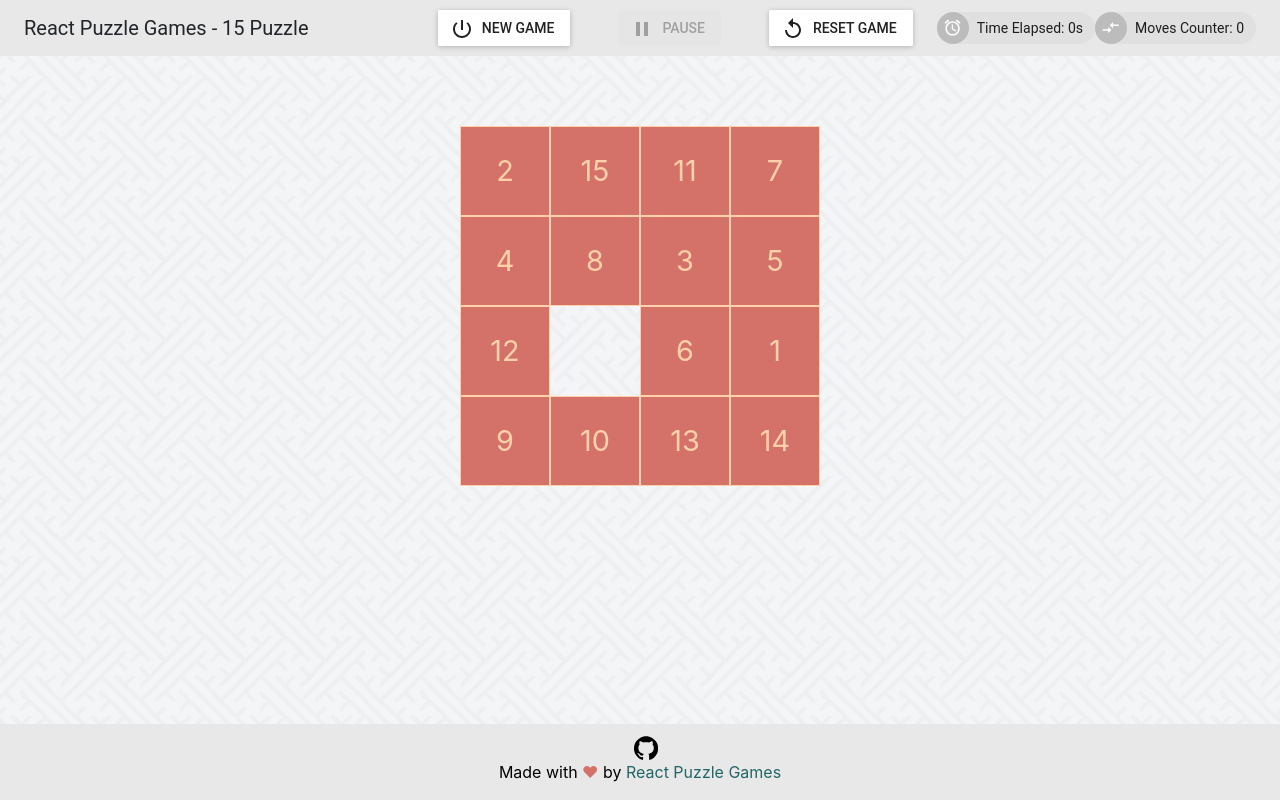
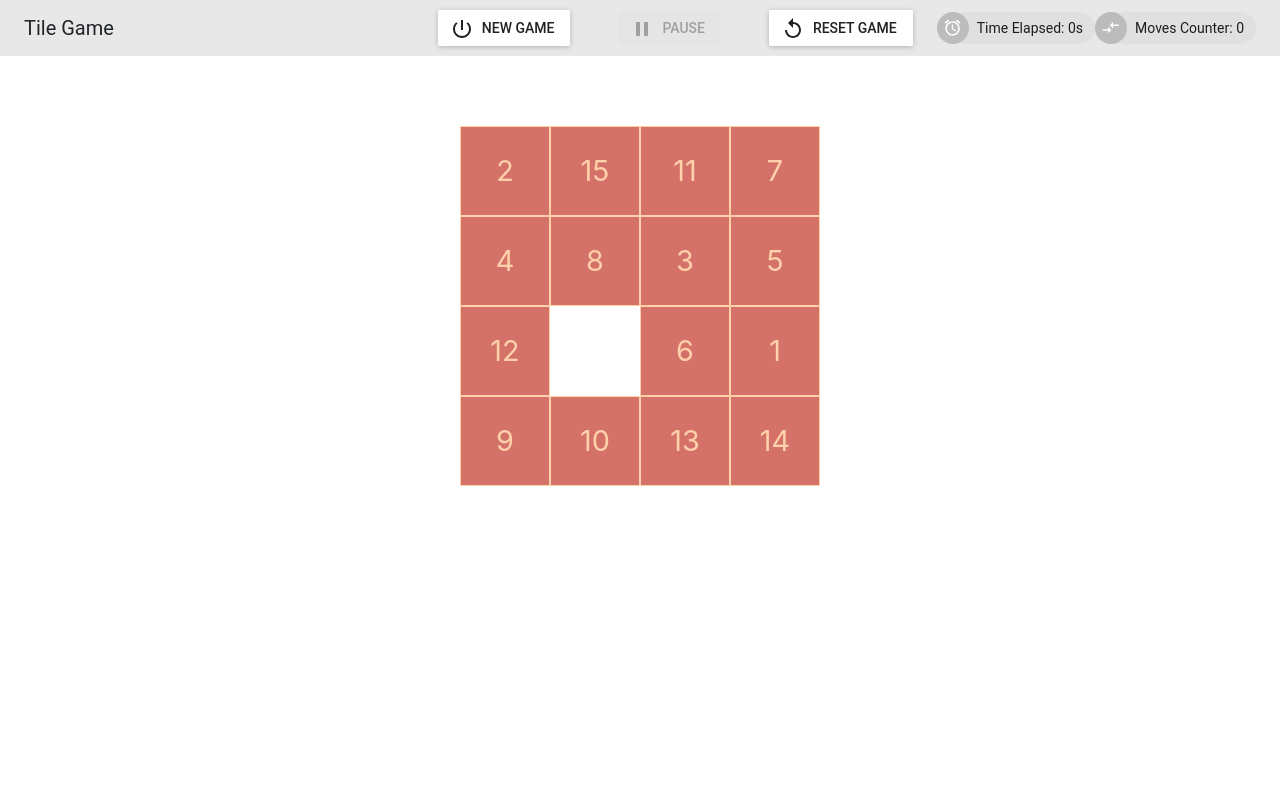
Before and after one commit to hari-44456/-gamification-for-intellectually-disabled, a React (Create React App) app in the folder frontend/: page /G1 in a window 1280 px wide. Built offline with nearby package versions, Linux system fonts and the light colour scheme.

Commit message:
Removes the unwanted background and deletes unwanted files from Game 1

```diff
--- a/frontend/src/G1/src/components/App.js
+++ b/frontend/src/G1/src/components/App.js
@@ -1,7 +1,6 @@
 import React, { Component } from 'react';
 import levelFactory from './../lib/levels-factory';
 import Game from './Game';
-import Footer from './Footer';
 import PropTypes from 'prop-types';
 import styled from 'styled-components';
 
@@ -48,7 +47,6 @@ class App extends Component {
           onNewClick={this.onNewClick}
           original={this.state.original.tileSet}
         />
-        <Footer />
       </div>
     );
   }
--- a/frontend/src/G1/src/components/Footer.js
+++ /dev/null
@@ -1,47 +0,0 @@
-import React from 'react';
-import styled from 'styled-components';
-import GitHubIcon from './GitHubIcon';
-
-const FooterContent = styled.div`
-  flex:none;
-  background-color: rgb(232, 232, 232);
-  color: rgb(0, 0, 0);
-  padding-top: 10px;
-  text-align: center;
-
-  & .footerheart {
-    color: #D4726A;
-  }
-
-  & .footerlink {
-    text-decoration: none;
-    color: #226666;
-  }
-`;
-
-const Footer = () => (
-  <FooterContent>
-    <a
-      href="https://github.com/react-puzzle-games/15-puzzle/"
-      target="_blank"
-      rel="noopener noreferrer"
-    >
-      <GitHubIcon className="menuIcon" />
-    </a>
-    <p>
-      Made with{' '}
-      <span className="footerheart">♥</span>
-      {' '}by{' '}
-      <a
-        className="footerlink"
-        href="https://github.com/react-puzzle-games"
-        rel="noopener noreferrer"
-        target="_blank"
-      >
-        {' '}React Puzzle Games
-      </a>
-    </p>
-  </FooterContent>
-);
-
-export default Footer;
--- a/frontend/src/G1/src/components/Menu.js
+++ b/frontend/src/G1/src/components/Menu.js
@@ -62,7 +62,7 @@ class Menu extends Component {
       <StyledToolbar className="toolbar">
         <ToolbarTitle
           className="toolbarTitle"
-          text="React Puzzle Games - 15 Puzzle"
+          text="Tile Game"
         />
         <ToolbarGroup>
           <RaisedButton
--- a/frontend/src/G1/src/index.js
+++ b/frontend/src/G1/src/index.js
@@ -1,6 +1,5 @@
 import React from 'react';
 import App from './components/App';
-import './styles/index.css';
 import levelFactory from './lib/levels-factory';
 import MuiThemeProvider from 'material-ui/styles/MuiThemeProvider';
 
--- a/frontend/src/G1/src/styles/index.css
+++ /dev/null
@@ -1,14 +0,0 @@
-* {
-  box-sizing: border-box;
-  /* iOS Safari specific */
-  -webkit-tap-highlight-color: rgba(0, 0, 0, 0);
-  -webkit-touch-callout: none;
-  -webkit-text-size-adjust: none;
-}
-
-body {
-  margin: 0;
-  padding: 0;
-  font-family: 'Roboto', sans-serif;
-  background: url('background.png') repeat;
-}
--- a/frontend/src/G4/src/index.css
+++ b/frontend/src/G4/src/index.css
@@ -17,8 +17,7 @@ body {
 }
 
 body {
-    font-family: 'Bree Serif', serif;
-    background-image: url(https://upload.wikimedia.org/wikipedia/commons/2/2c/Rotating_earth_%28large%29.gif);
+  font-family: "Bree Serif", serif;
   background-repeat: no-repeat;
   background-size: cover;
 }
```
Also changed, not shown: frontend/src/G1/src/styles/background.png (deleted), 1 other file (tests, documents, lock files or other folders). Lines whose indentation alone changed are shown as unchanged.
